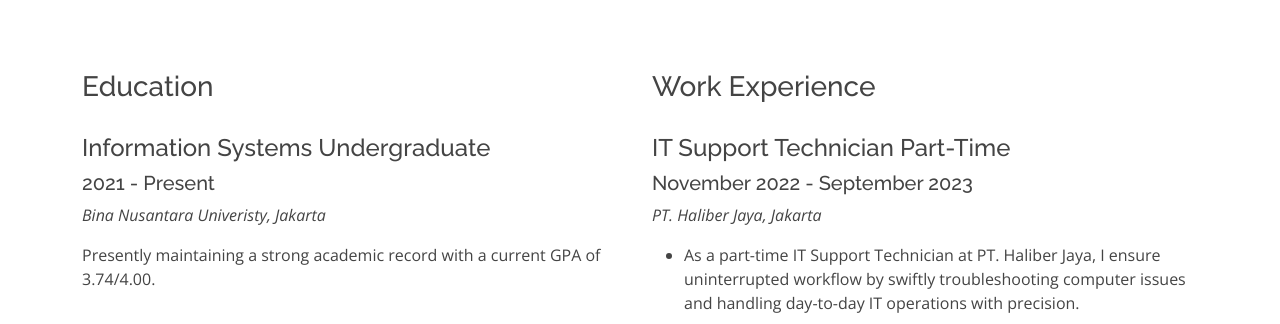
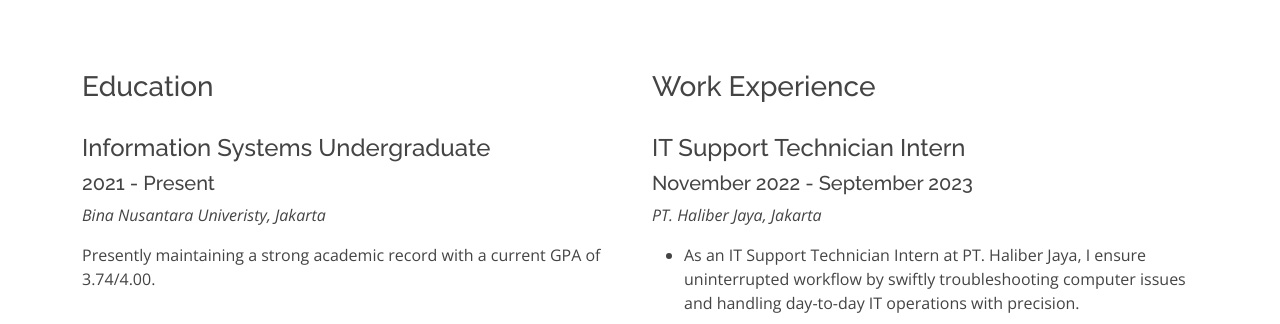
Before and after one commit to stevenongxd/Portfolio, a plain HTML site: page index.html in a window 1280 px wide. Shown: the part 1842-2166 px from the top of the page. Drawn offline with nearby package versions, Linux system fonts and the light colour scheme.

Commit message:
Updated Work Experience Section

```diff
--- a/index.html
+++ b/index.html
@@ -237,12 +237,12 @@
           <h3 class="resume-title">Work Experience</h3>
 
           <div class="resume-item">
-            <h4>IT Support Technician Part-Time</h4>
+            <h4>IT Support Technician Intern</h4>
             <h5>November 2022 - September 2023</h5>
             <p><em>PT. Haliber Jaya, Jakarta</em></p>
             <p>
             <ul>
-              <li>As a part-time IT Support Technician at PT. Haliber Jaya, I ensure uninterrupted workflow by swiftly troubleshooting computer issues and handling day-to-day IT operations with precision.</li>
+              <li>As an IT Support Technician Intern at PT. Haliber Jaya, I ensure uninterrupted workflow by swiftly troubleshooting computer issues and handling day-to-day IT operations with precision.</li>
             </ul>
             </p>
           </div>
```
